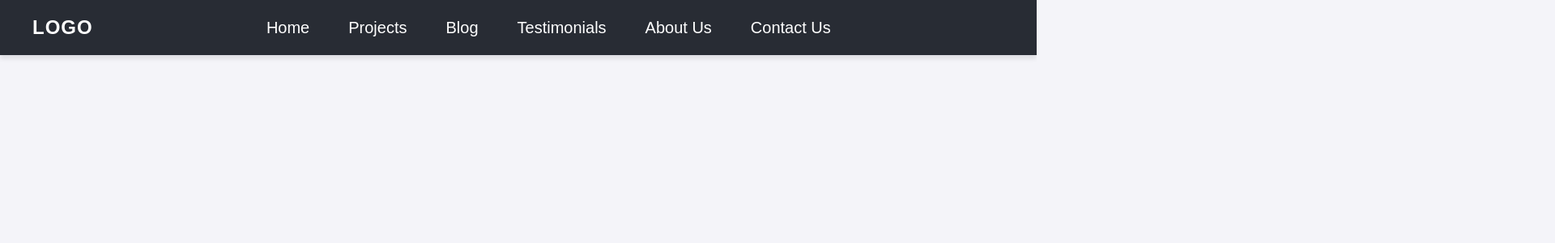
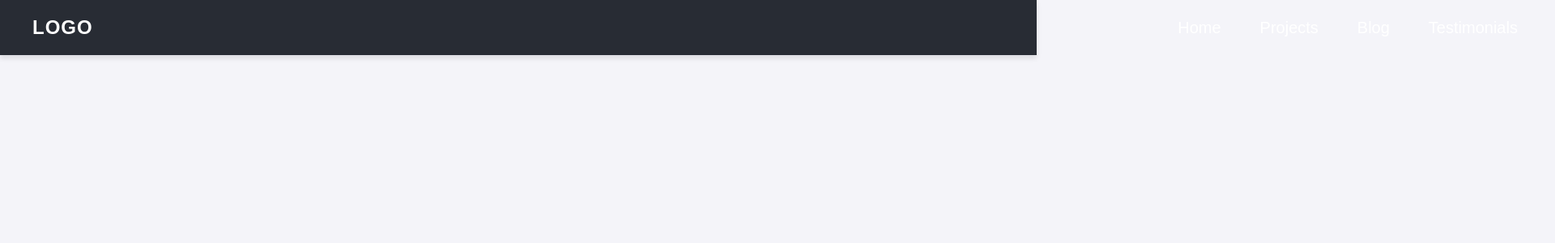
Before and after one commit to rajjitlai/react-templates-FREE, a React (Vite) app: page / in a window 1280 px wide. Shown: the top 300 px of the page at 81% size, 1920 px wide, since content can reach past the window. Built offline with nearby package versions, Linux system fonts and the light colour scheme.

Commit message:
header-changes

```diff
--- a/src/App.jsx
+++ b/src/App.jsx
@@ -1,4 +1,4 @@
-import Header from "./Components/Responsive_Header/Header"
+import Header from "./Components/Header_framer-motion/Header"
 import "./global.css"
 
 const App = () => {
--- /dev/null
+++ b/src/Components/Header_framer-motion/Header.jsx
@@ -0,0 +1,62 @@
+import { useState } from 'react';
+import { motion } from 'framer-motion';
+import './header.scss';
+import menu from "../../assets/menu.svg"
+import close from "../../assets/close.svg"
+
+const Header = () => {
+    const [isOpen, setIsOpen] = useState(false);
+
+    const navLinks = [
+        { label: "Home", path: "/" },
+        { label: "Projects", path: "/projects" },
+        { label: "Blog", path: "/blog" },
+        { label: "Testimonials", path: "/testimonials" },
+        { label: "About Us", path: "/about" },
+        { label: "Contact Us", path: "/contact" },
+    ];
+
+    const navVariants = {
+        open: {
+            x: 0,
+            transition: {
+                type: 'spring',
+                stiffness: 300,
+                damping: 30,
+            },
+        },
+        closed: {
+            x: '100%',
+            transition: {
+                type: 'spring',
+                stiffness: 300,
+                damping: 30,
+            },
+        },
+    };
+
+    return (
+        <header className="header">
+            <div className="header__logo">LOGO</div>
+            <motion.nav
+                className="header__nav"
+                initial={false}
+                animate={isOpen ? 'open' : 'closed'}
+                variants={navVariants}
+            >
+                <ul className="header__navList">
+                    {navLinks.map((link) => (
+                        <li key={link.label} className="header__navItem">
+                            <a href={link.path}>{link.label}</a>
+                        </li>
+                    ))}
+                </ul>
+            </motion.nav>
+            <button className="header__toggle" onClick={() => setIsOpen(!isOpen)}>
+                {isOpen ? <img src={close} alt="close" style={{ filter: "invert(1)" }} /> : <img src={menu} alt='menu' style={{ filter: "invert(1)" }} />}
+            </button>
+        </header>
+    );
+};
+
+export default Header;
--- /dev/null
+++ b/src/Components/Header_framer-motion/header.scss
@@ -0,0 +1,132 @@
+* {
+    margin: 0;
+    padding: 0;
+    box-sizing: border-box;
+}
+
+body {
+    font-family: 'Roboto', sans-serif;
+    background-color: #f4f4f9;
+    color: #333;
+}
+
+a {
+    color: #fff;
+    text-decoration: none;
+    font-size: 20px;
+    transition: color 0.3s ease;
+
+    &:hover {
+        color: #61dafb;
+    }
+}
+
+.header {
+    display: flex;
+    justify-content: space-between;
+    align-items: center;
+    padding: 20px 40px;
+    background-color: #282c34;
+    color: white;
+    position: relative;
+    box-shadow: 0 4px 6px rgba(0, 0, 0, 0.1);
+
+    &__logo {
+        font-size: 1.5rem;
+        font-weight: bold;
+        letter-spacing: 1px;
+    }
+
+    &__toggle {
+        background: none;
+        border: none;
+        color: white;
+        font-size: 1.5rem;
+        cursor: pointer;
+        z-index: 1001;
+        transition: color 0.3s ease;
+
+        &:hover {
+            color: #61dafb;
+        }
+
+        svg {
+            width: 24px;
+            height: 24px;
+        }
+    }
+
+    &__nav {
+        position: fixed;
+        top: 0;
+        right: 0;
+        width: 100%;
+        height: 100%;
+        background-color: rgba(0, 0, 0, 0.9);
+        display: flex;
+        justify-content: center;
+        align-items: center;
+        z-index: 1000;
+        transform: translateX(100%);
+        transition: transform 0.3s ease-in-out;
+
+        &--open {
+            transform: translateX(0);
+        }
+
+        &List {
+            list-style: none;
+            text-align: center;
+            display: flex;
+            flex-direction: column;
+            gap: 3rem;
+
+            &Item {
+                margin: 10px 0;
+
+                a {
+                    color: white;
+                    text-decoration: none;
+                    font-size: 1.5rem;
+                    padding: 10px 20px;
+                    border-radius: 25px;
+                    transition: background 0.3s ease, color 0.3s ease;
+
+                    &:hover {
+                        background-color: #61dafb;
+                        color: #282c34;
+                    }
+                }
+            }
+        }
+    }
+
+    @media (min-width: 768px) {
+        &__toggle {
+            display: none;
+        }
+
+        &__nav {
+            position: static;
+            display: flex;
+            background: none;
+            height: auto;
+            transform: none;
+            transition: none;
+
+            &List {
+                display: flex;
+                flex-direction: row !important;
+                justify-content: flex-end;
+
+                &Item {
+                    margin: 0 15px;
+
+                    a {
+                        font-size: 1rem;
+                    }
+                }
+            }
+        }
+    }
+}
```
Also changed, not shown: src/Components/Header_normal/Header.jsx (renamed from src/Components/Responsive_Header/Header.jsx), src/Components/Header_normal/header.scss (renamed from src/Components/Responsive_Header/header.scss).
